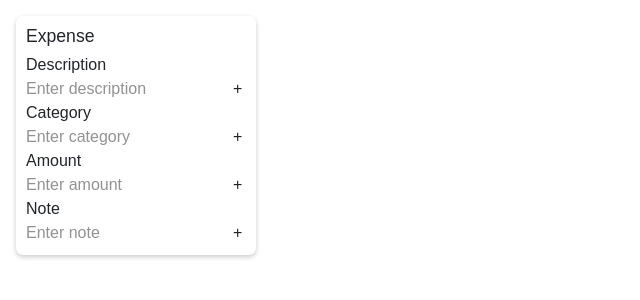
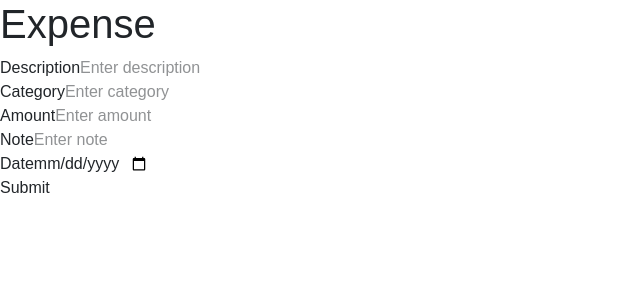
Before and after one commit to bunmi57/finance-tracker, a React (Vite) app in the folder client/: page /expense in a window 1280 px wide. Shown: the top 300 px of the page, without its empty margins (0-640 px from the left). Built offline with nearby package versions, Linux system fonts and the light colour scheme.

Commit message:
Merge multiple expense forms into one, Add Date input

```diff
--- a/client/src/components/Item.jsx
+++ b/client/src/components/Item.jsx
@@ -1,17 +1,25 @@
 import React, {useState} from "react";
 import api from "../api/axios";
 import { useNavigate } from "react-router-dom";
+
 
 
 function Item(){
     //React rouet to navigate between pages
     const navigate = useNavigate();
 
-    //State to stor form input values for a single expense
+    //Get today's date
+    const currentDate = new Date();
+
+    //Convert today's nate to (YYY-MM-DD) format
+    const todayDate = currentDate.toISOString().slice(0, 10);
+
+    //State to store form input values for a single expense
     const [item, setItem] = useState({
         description: "",
         category: "",
         amount: "",
+        date:"",
         note: ""
     });
 
@@ -19,25 +27,32 @@ function Item(){
     async function handleSubmit(event){
         //prevents the default browser form submission(page reload)
         event.preventDefault();
+        console.log("client here1")
         //Send expense data to the backend API
         try{
             const res = await api.post("/expense", {
                 description: item.description,
                 category: item.category,
                 amount: item.amount,
+                date:item.date,
                 note: item.note
             });
 
             //Log successful response
-            console.log(res.data);
+            // console.log(res.data);
+            console.log("client here2");
 
             //Reset form fields after sucessful submission
             setItem({
                 description: "",
                 category: "",
                 amount: "",
+                date:"",
                 note: ""
             });
+
+            console.log("client here3");
+
         }catch(err){
             //If backend returns 404, user does not exist, redirect to register page
             if (err.response?.status === 404){
@@ -64,10 +79,12 @@ function Item(){
     }
 
 
+
     return (
         <>
 
-        <div className="item">
+        <div >
+
             <h1>Expense</h1>
 
             {/* change to one form */}
@@ -80,8 +97,9 @@ function Item(){
             </form> */}
 
 
-            {/* Description */}
-            <form onSubmit={handleSubmit} method="POST">
+            <form onSubmit={handleSubmit} >
+                <div>
+                    {/* Description  */}
                     <label>Description</label>
                     <input
                     onChange={handleChange}
@@ -89,11 +107,10 @@ function Item(){
                     name="description"
                     placeholder="Enter description"
                     value={item.description}/>
-                <button type="submit" > + </button>
-            </form>
+                </div>
 
+                <div>
                     {/* Category  */}
-            <form onSubmit={handleSubmit} method="POST">
                     <label>Category</label>
                     <input
                     onChange={handleChange}
@@ -101,23 +118,22 @@ function Item(){
                     name="category"
                     placeholder="Enter category"
                     value={item.category}/>
-                <button type="submit" > + </button>
-            </form>
+                </div>
 
+                <div>
                     {/* Amount  */}
-            <form onSubmit={handleSubmit} method="POST">
                     <label>Amount</label>
                     <input
                     onChange={handleChange}
-                type="text"
+                    type="number"
                     name="amount"
                     placeholder="Enter amount"
                     value={item.amount}/>
-                <button type="submit" > + </button>
-            </form>
+                </div>
 
+
+                <div>
                     {/* Notes  */}
-            <form onSubmit={handleSubmit} method="POST">
                     <label>Note</label>
                     <input
                     onChange={handleChange}
@@ -125,7 +141,41 @@ function Item(){
                     name="note"
                     placeholder="Enter note"
                     value={item.note}/>
-                <button type="submit" > + </button>
+                </div>
+
+                <div>
+                    {/* Date  */}
+                    <label>Date</label>
+                    <input
+                    onChange={handleChange}
+                    type="date"
+                    name="date"
+                    value={item.date}
+                    min="2018-01-01"
+                    max={todayDate} />
+                </div>
+
+
+
+
+                <div>
+
+                    <button type="submit" > Submit </button>
+
+                </div>
+
+
+
+
+
+
+
+
+
+
+
+
+
             </form>
 
         </div>
```
Lines whose indentation alone changed are shown as unchanged.
